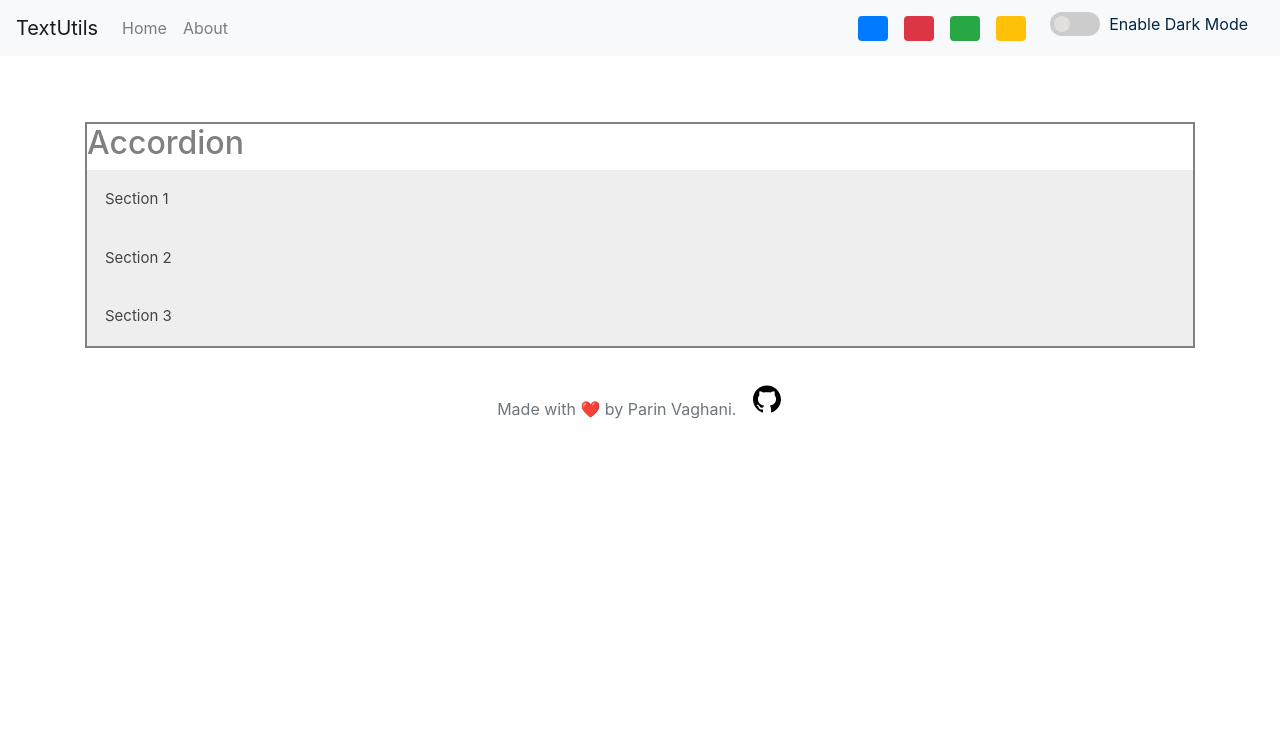
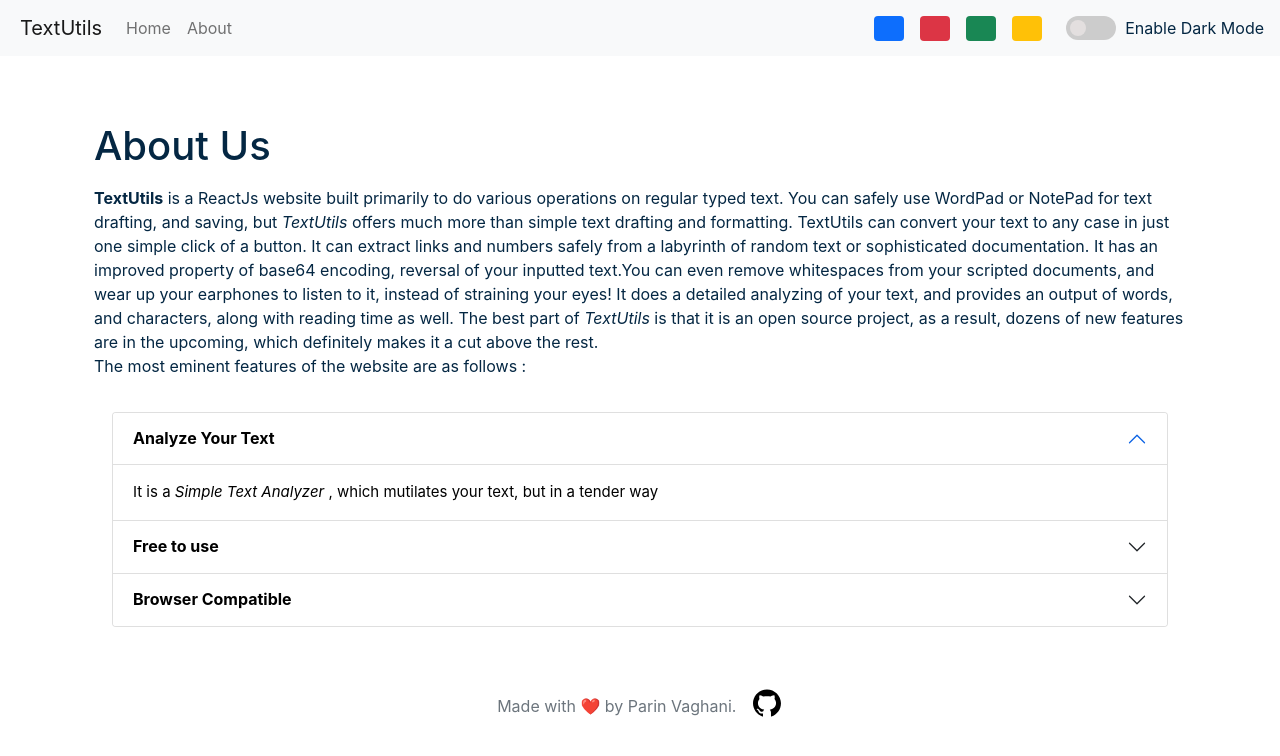
Before and after one commit to parin-prog/TextUtils, a React (Create React App) app: page /about in a window 1280 px wide. Shown: the top 756 px of the page. Built offline with nearby package versions, Linux system fonts and the light colour scheme.

Commit message:
About page UI

```diff
--- a/public/index.html
+++ b/public/index.html
@@ -27,14 +27,25 @@
       content="TextUtils is a word counter and a character counting utility which can be used to manipulate your text in the way you want. You can copy text, clear text, listen to text, convert text to uppercase from lowercase and lowercase to uppercase."
     />
     <link rel="apple-touch-icon" href="%PUBLIC_URL%/logo192.png" />
-    <link rel="stylesheet" href="https://cdn.jsdelivr.net/npm/bootstrap@4.0.0/dist/css/bootstrap.min.css" integrity="sha384-Gn5384xqQ1aoWXA+058RXPxPg6fy4IWvTNh0E263XmFcJlSAwiGgFAW/dAiS6JXm" crossorigin="anonymous">
-    <link rel="manifest" href="%PUBLIC_URL%/manifest.json" />
+
+    <!-- Bootstrap CSS -->
+    <link
+      href="https://cdn.jsdelivr.net/npm/bootstrap@5.1.3/dist/css/bootstrap.min.css"
+      rel="stylesheet"
+      integrity="sha384-1BmE4kWBq78iYhFldvKuhfTAU6auU8tT94WrHftjDbrCEXSU1oBoqyl2QvZ6jIW3"
+      crossorigin="anonymous"
+    />
     <title>TextUtils - Word Counter and Converter</title>
   </head>
   <body>
     <noscript>You need to enable JavaScript to run this app.</noscript>
     <div id="root"></div>
-    <script src="https://cdn.jsdelivr.net/npm/popper.js@1.12.9/dist/umd/popper.min.js" integrity="sha384-ApNbgh9B+Y1QKtv3Rn7W3mgPxhU9K/ScQsAP7hUibX39j7fakFPskvXusvfa0b4Q" crossorigin="anonymous"></script>
 
+     <!-- Bootstrap Bundle with Popper -->
+     <script
+     src="https://cdn.jsdelivr.net/npm/bootstrap@5.1.3/dist/js/bootstrap.bundle.min.js"
+     integrity="sha384-ka7Sk0Gln4gmtz2MlQnikT1wXgYsOg+OMhuP+IlRH9sENBO0LRn5q+8nbTov4+1p"
+     crossorigin="anonymous"
+   ></script>
   </body>
 </html>
--- a/src/App.css
+++ b/src/App.css
@@ -1,6 +1,6 @@
 .App{
-  height: 100vh;
-  width: 100vw;
+  height: 100%;
+  width: 100%;
 }
 
 .App-logo {
--- a/src/components/About.js
+++ b/src/components/About.js
@@ -2,43 +2,111 @@
 import './About.css'
 
 export default function About(props) {
-  const myStyle = {
-    color: props.darkmode === 'dark' ? 'white' : 'gray',
-    backgroundColor: props.darkmode === 'dark' ? 'gray' : 'white',
-    border: '2px solid',
-    borderColor: props.darkmode === 'dark' ? 'white' : 'gray'
-  }
 
-  var acc = document.getElementsByClassName("accordion");
-  var i;
-
-  for (i = 0; i < acc.length; i++) {
-    acc[i].addEventListener("click", function() {
-      this.classList.toggle("active");
-      var panel = this.nextElementSibling;
-      if (panel.style.display === "block") {
-        panel.style.display = "none";
-      } else {
-        panel.style.display = "block";
-      }
-    });
+  let myStyle = {
+    color: props.darkmode==='dark'?'white':'black',
+    backgroundColor: props.darkmode==='dark'?'rgb(9 58 98)':'white'
   }
 
   return (
-    <div style={myStyle}>
-    <h2>Accordion</h2>
-    <button className="accordion">Section 1</button>
-    <div className="panel">
-      <p>Lorem ipsum dolor sit amet, consectetur adipisicing elit, sed do eiusmod tempor incididunt ut labore et dolore magna aliqua. Ut enim ad minim veniam, quis nostrud exercitation ullamco laboris nisi ut aliquip ex ea commodo consequat.</p>
-    </div>
-    <button className="accordion">Section 2</button>
-    <div className="panel">
-      <p>Lorem ipsum dolor sit amet, consectetur adipisicing elit, sed do eiusmod tempor incididunt ut labore et dolore magna aliqua. Ut enim ad minim veniam, quis nostrud exercitation ullamco laboris nisi ut aliquip ex ea commodo consequat.</p>
-    </div>
-    <button className="accordion">Section 3</button>
-    <div className="panel">
-      <p>Lorem ipsum dolor sit amet, consectetur adipisicing elit, sed do eiusmod tempor incididunt ut labore et dolore magna aliqua. Ut enim ad minim veniam, quis nostrud exercitation ullamco laboris nisi ut aliquip ex ea commodo consequat.</p>
-    </div>
+    <div className="container">
+      <h1 className="my-3">About Us</h1>
+      <p>
+        <b>TextUtils</b> is a ReactJs website built primarily to do various
+        operations on regular typed text. You can safely use WordPad or NotePad
+        for text drafting, and saving, but <i>TextUtils</i> offers much more
+        than simple text drafting and formatting. TextUtils can convert your
+        text to any case in just one simple click of a button. It can extract
+        links and numbers safely from a labyrinth of random text or
+        sophisticated documentation. It has an improved property of base64
+        encoding, reversal of your inputted text.You can even remove whitespaces
+        from your scripted documents, and wear up your earphones to listen to
+        it, instead of straining your eyes! It does a detailed analyzing of your
+        text, and provides an output of words, and characters, along with
+        reading time as well. The best part of <i>TextUtils</i> is that it is an
+        open source project, as a result, dozens of new features are in the
+        upcoming, which definitely makes it a cut above the rest. <br />
+        The most eminent features of the website are as follows :
+      </p>
+      <div className="accordion" id="accordionExample" style={{backgroundColor: 'transparent'}}>
+        <div className="accordion-item" style={myStyle}>
+          <h2 className="accordion-header" id="headingOne">
+            <button
+              className="accordion-button"
+              type="button"
+              style={myStyle}
+              data-bs-toggle="collapse"
+              data-bs-target="#collapseOne"
+              aria-expanded="true"
+              aria-controls="collapseOne"
+            >
+              <strong>Analyze Your Text</strong>
+            </button>
+          </h2>
+          <div
+            id="collapseOne"
+            className="accordion-collapse collapse show"
+            aria-labelledby="headingOne"
+            data-bs-parent="#accordionExample"
+          >
+            <div className="accordion-body">
+              It is a <i>Simple Text Analyzer</i> , which mutilates your text,
+              but in a tender way
+            </div>
+          </div>
+        </div>
+        <div className="accordion-item" style={myStyle}>
+          <h2 className="accordion-header" id="headingTwo">
+            <button
+              className="accordion-button collapsed"
+              type="button"
+              style={myStyle}
+              data-bs-toggle="collapse"
+              data-bs-target="#collapseTwo"
+              aria-expanded="false"
+              aria-controls="collapseTwo"
+            >
+              <strong>Free to use</strong>
+            </button>
+          </h2>
+          <div
+            id="collapseTwo"
+            className="accordion-collapse collapse"
+            aria-labelledby="headingTwo"
+            data-bs-parent="#accordionExample"
+          >
+            <div className="accordion-body">
+              It is completely <i>free</i> to use. No credit cards required. Use
+              as much as you want!!
+            </div>
+          </div>
+        </div>
+        <div className="accordion-item" style={myStyle}>
+          <h2 className="accordion-header" id="headingThree">
+            <button
+              className="accordion-button collapsed"
+              type="button"
+              style={myStyle}
+              data-bs-toggle="collapse"
+              data-bs-target="#collapseThree"
+              aria-expanded="false"
+              aria-controls="collapseThree"
+            >
+              <strong>Browser Compatible</strong>
+            </button>
+          </h2>
+          <div
+            id="collapseThree"
+            className="accordion-collapse collapse"
+            aria-labelledby="headingThree"
+            data-bs-parent="#accordionExample"
+          >
+            <div className="accordion-body">
+              It is compatible with all of your <i>favorite</i> browsers.
+            </div>
+          </div>
+        </div>
+      </div>
     </div>
   )
 }
--- a/src/components/navbar.css
+++ b/src/components/navbar.css
@@ -1,4 +1,5 @@
-.navbar {
+.navbar-brand{
+  margin-left: 20px;
 }
 .mode{
     float: right;
```
